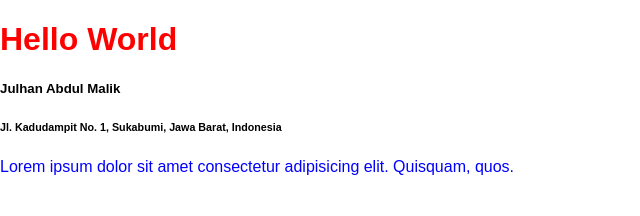
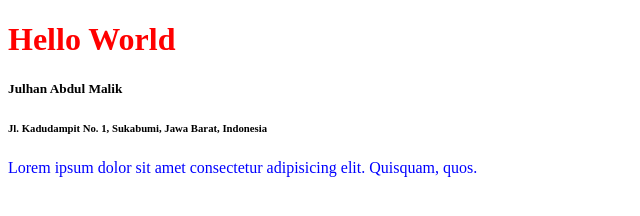
Before and after one commit to JulhanAbdulMalik/learn-git-branch-remote, a plain HTML site: page master.html in a window 1280 px wide. Shown: the whole page, without its empty margins (0-640 px from the left). Drawn offline with Linux system fonts and the light colour scheme; a script that the page names is missing.

Commit message:
Mengulang dari Awal

```diff
--- a/master.html
+++ b/master.html
@@ -7,13 +7,6 @@
   <title>Master</title>
 
   <style>
-    body {
-      font-family: Arial, sans-serif;
-      margin: 0;
-      padding: 0;
-      box-sizing: border-box;
-    }
-
     h1 {
       color: red;
     }
```
